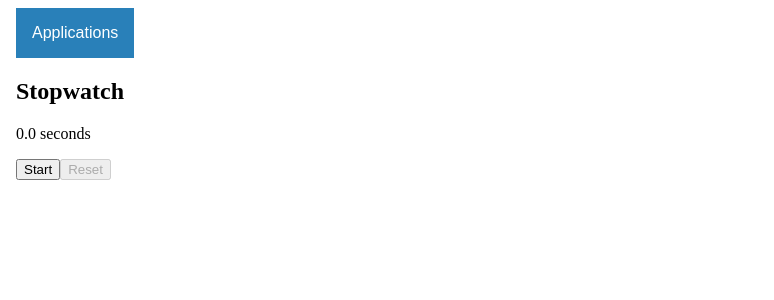
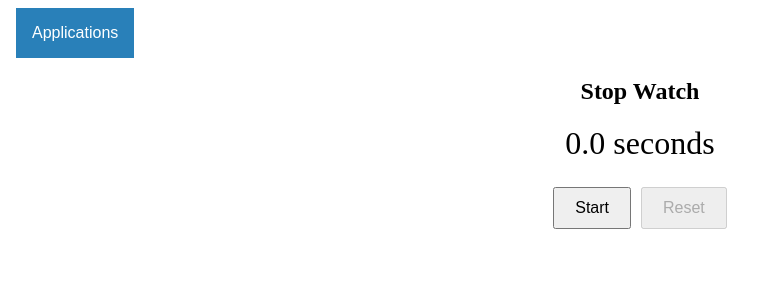
Before and after one commit to artodeschini/AngularSamples, an Angular app: page /stop-watch in a window 1280 px wide. Shown: the top 300 px of the page, without its empty margins (0-774 px from the left). Built offline with nearby package versions, Linux system fonts and the light colour scheme.

Commit message:
add styles for watch

```diff
--- a/src/app/compponents/stop-watch/stop-watch.html
+++ b/src/app/compponents/stop-watch/stop-watch.html
@@ -1,6 +1,6 @@
 <div class="stopwatch-container">
-  <h2>Stopwatch</h2>
-  <p class="time">{{ elapsedTime | number : "1.1-1" }} seconds</p>
+  <h2>Stop Watch</h2>
+  <p class="time">{{ elapsedTime | number : "1.1-1" }} seconds</p> <!-- format for time-->
   <div class="controls">
     <button (click)="startStop()">
       {{ isRunning ? "Stop" : "Start" }}
--- a/src/app/compponents/stop-watch/stop-watch.scss
+++ b/src/app/compponents/stop-watch/stop-watch.scss
@@ -0,0 +1,15 @@
+.stopwatch-container {
+  text-align: center;
+  margin: 20px;
+}
+
+.time {
+  font-size: 2em;
+  margin: 20px 0;
+}
+
+.controls button {
+  margin: 5px;
+  padding: 10px 20px;
+  font-size: 1em;
+}
--- a/src/app/compponents/stop-watch/stop-watch.ts
+++ b/src/app/compponents/stop-watch/stop-watch.ts
@@ -41,6 +41,7 @@ export class StopWatch {
   reset() {
     this.isRunning = false;
     clearInterval(this.intervalRef);
+    this.elapsedTime = 0;
     console.log("Stopwatch reset");
   }
 }
```
